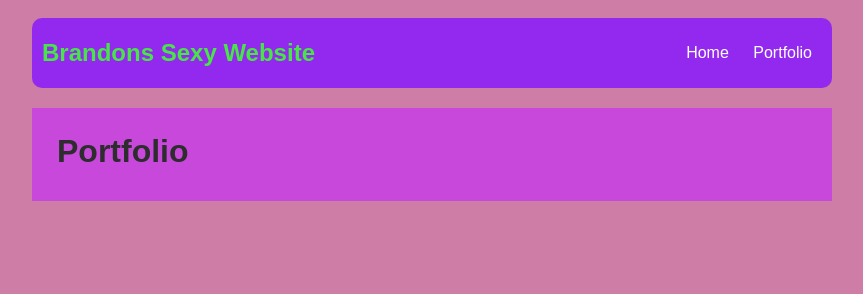
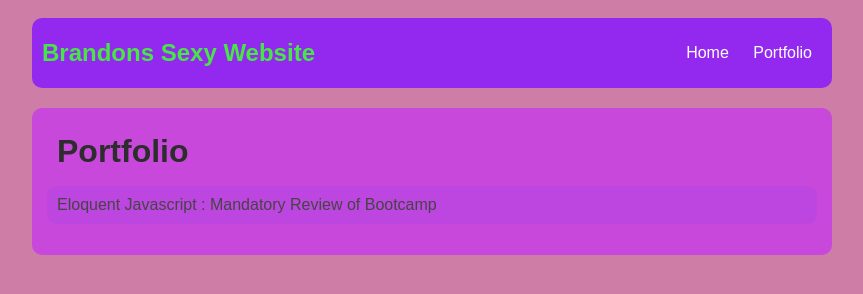
Before and after one commit to bsegelke/brandon-segelke.github.io, a plain HTML site: page portfolio.html in a window 1280 px wide. Shown: the whole page, without its empty margins (208-1071 px from the left). Drawn offline with nearby package versions, Linux system fonts and the light colour scheme.

Commit message:
finished website and portfolio assignments

```diff
--- a/portfolio.html
+++ b/portfolio.html
@@ -53,10 +53,12 @@
             main {
                 background: rgb(199, 72, 219);
                 display: flex;
+                border-radius: 10px;
             }
             .content {
                 flex: 1;
                 padding: 15px;
+                border-radius: 10px;
             }
               /* portfolio styles */
               #portfolio {
@@ -103,5 +105,7 @@
             </main>
         </div>
       </div>
+      <script src="https://ajax.googleapis.com/ajax/libs/jquery/2.1.3/jquery.min.js"></script>
+<script id="portfolioScript">$(document).ready(function() {$.getJSON('projects/projects.json').then(function(data) { data.projects.forEach(function(project){ $('#portfolio').append('<li><a href="projects/' + project.name + '/">' + project.title + ' : ' + project.description + '</a></li>'); }); }); });</script>
     </body>
 </html>
```
Also changed, not shown: README.md.
